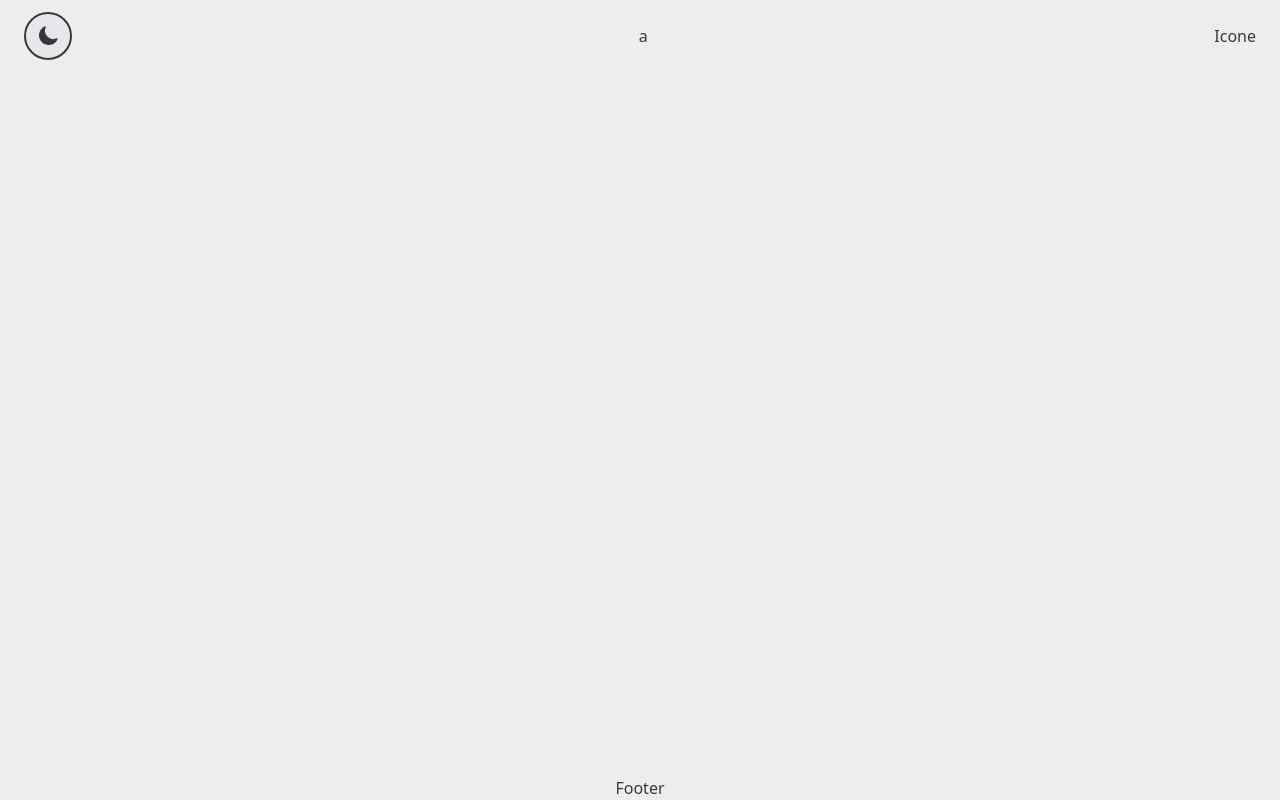
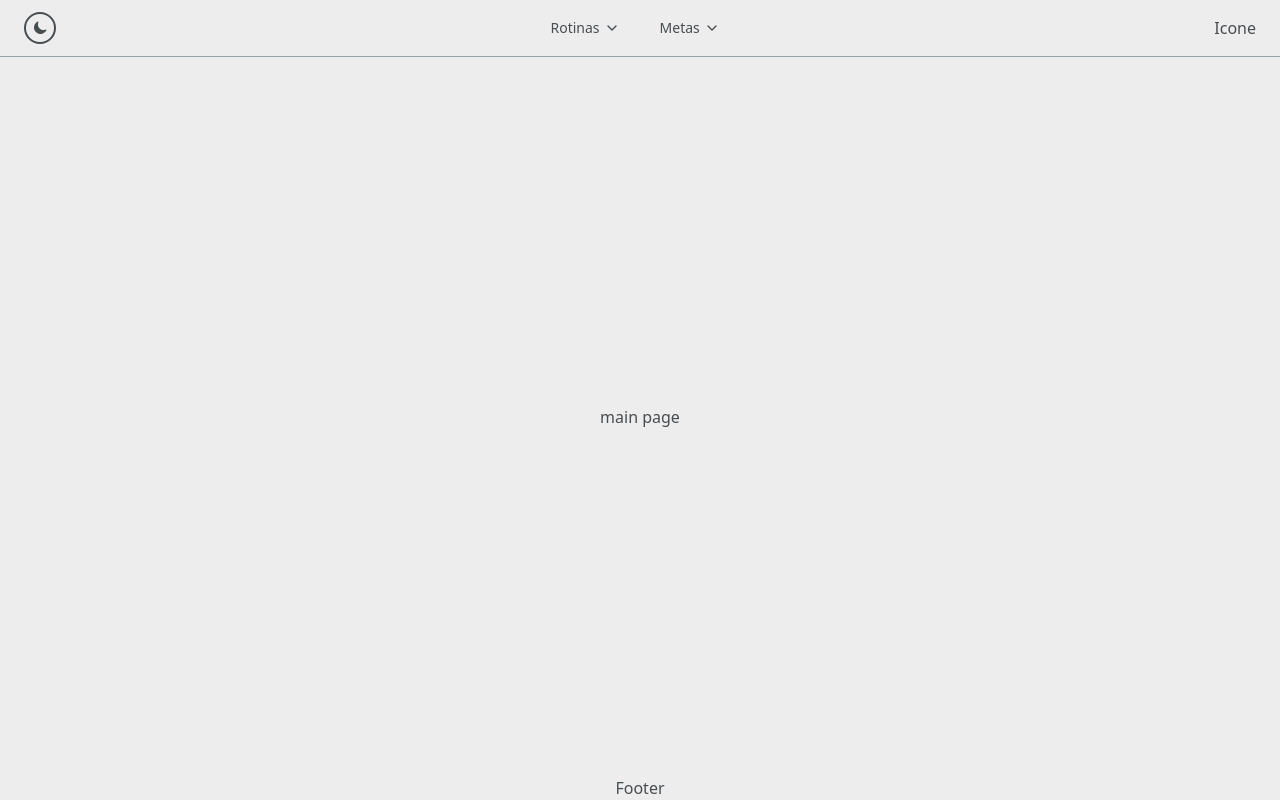
Before and after one commit to OzukaPedro/rotinas-e-metas, a Next.js app: page / in a window 1280 px wide. Both pictures are taken after a click on the link 48 px from the left and 36 px from the top of the page. Built offline with nearby package versions, Linux system fonts and the light colour scheme.

Commit message:
alguns ajustes no header

```diff
--- a/package.json
+++ b/package.json
@@ -10,6 +10,7 @@
   },
   "dependencies": {
     "@heroicons/react": "^2.2.0",
+    "lucide-react": "^0.513.0",
     "next": "15.3.3",
     "react": "^19.0.0",
     "react-dom": "^19.0.0"
--- a/src/app/globals.css
+++ b/src/app/globals.css
@@ -4,8 +4,10 @@
 
 @theme {
   --color-background: #ededed;
-  --color-background-dark: #383838;
+  --color-background-dark: #484d50;
 
-  --color-text: #383838;
+  --color-text: #484d50;
   --color-text-dark: #ededed;
+
+  --color-hover-dark: #3c3c3c;
 }
--- a/src/app/page.tsx
+++ b/src/app/page.tsx
@@ -13,7 +13,9 @@ export default function Home() {
         "
       >
         <Header />
-        <div className="flex-1 p-4 justify-center items-center flex"></div>
+        <div className="flex-1 p-4 justify-center items-center flex">
+          main page
+        </div>
         <Footer />
       </Container>
     </>
--- a/src/components/Header/ChangeTheme/page.tsx
+++ b/src/components/Header/ChangeTheme/page.tsx
@@ -34,13 +34,13 @@ export default function ChangeTheme() {
     <a
       onClick={toggleTheme}
       href="#"
-      className=" underline cursor-pointer w-12 h-12 rounded-3xl flex justify-center
-      items-center border-2 bg-gray-200 dark:bg-gray-700"
+      className=" underline cursor-pointer w-8 h-8 rounded-3xl flex justify-center
+      items-center border-2 "
     >
       {theme === "dark" ? (
-        <SunIcon className="w-6 h-6" />
+        <SunIcon className="w-4 h-4" />
       ) : (
-        <MoonIcon className="w-6 h-6" />
+        <MoonIcon className="w-4 h-4" />
       )}
     </a>
   );
--- /dev/null
+++ b/src/components/Header/DropdownMenu/page.tsx
@@ -0,0 +1,51 @@
+"use client";
+
+import { useState, useRef, useEffect } from "react";
+import { ChevronDown } from "lucide-react";
+
+interface DropdownMenuProps {
+  title: string;
+  items: { label: string; href: string }[];
+}
+
+export default function DropdownMenu({ title, items }: DropdownMenuProps) {
+  const [open, setOpen] = useState(false);
+  const menuRef = useRef<HTMLDivElement>(null);
+
+  useEffect(() => {
+    const handleClickOutside = (event: MouseEvent) => {
+      if (menuRef.current && !menuRef.current.contains(event.target as Node)) {
+        setOpen(false);
+      }
+    };
+    document.addEventListener("mousedown", handleClickOutside);
+    return () => document.removeEventListener("mousedown", handleClickOutside);
+  }, []);
+
+  return (
+    <div className="relative" ref={menuRef}>
+      <button
+        onClick={() => setOpen(!open)}
+        className="flex items-center text-sm hover:underline transition"
+      >
+        <span className=" ">{title}</span>
+        <ChevronDown className="ml-1 w-4 h-4" />
+      </button>
+
+      {open && (
+        <ul className="absolute mt-2 w-40 bg-[#2a2a2a] rounded shadow-lg z-50">
+          {items.map((item) => (
+            <li key={item.href}>
+              <a
+                href={item.href}
+                className="block px-4 py-2 text-white hover:bg-[#3a3a3a] transition"
+              >
+                {item.label}
+              </a>
+            </li>
+          ))}
+        </ul>
+      )}
+    </div>
+  );
+}
--- /dev/null
+++ b/src/components/Header/Menu/page.tsx
@@ -0,0 +1,19 @@
+import Container from "@/components/Container/page";
+import DropdownMenu from "../DropdownMenu/page";
+
+export default function Menu() {
+  return (
+    <>
+      <Container className="gap-10 ">
+        <DropdownMenu
+          title="Rotinas"
+          items={[{ label: "opção 01", href: "/" }]}
+        />
+        <DropdownMenu
+          title="Metas"
+          items={[{ label: "opção 01", href: "/" }]}
+        />
+      </Container>
+    </>
+  );
+}
--- a/src/components/Header/page.tsx
+++ b/src/components/Header/page.tsx
@@ -1,12 +1,16 @@
 import ChangeTheme from "./ChangeTheme/page";
+import Menu from "./Menu/page";
 import UserIcon from "./UserIcon/page";
 
 export default function Header() {
   return (
     <>
-      <div className="flex justify-between items-center w-full p-3 px-6">
+      <div
+        className="flex justify-between items-center w-full p-3 px-6
+      border-b dark:border-gray-500 border-gray-400"
+      >
         <ChangeTheme />
-        <h1>a</h1>
+        <Menu />
         <UserIcon />
       </div>
     </>
```
Also changed, not shown: 1 other file (tests, documents, lock files or other folders).
